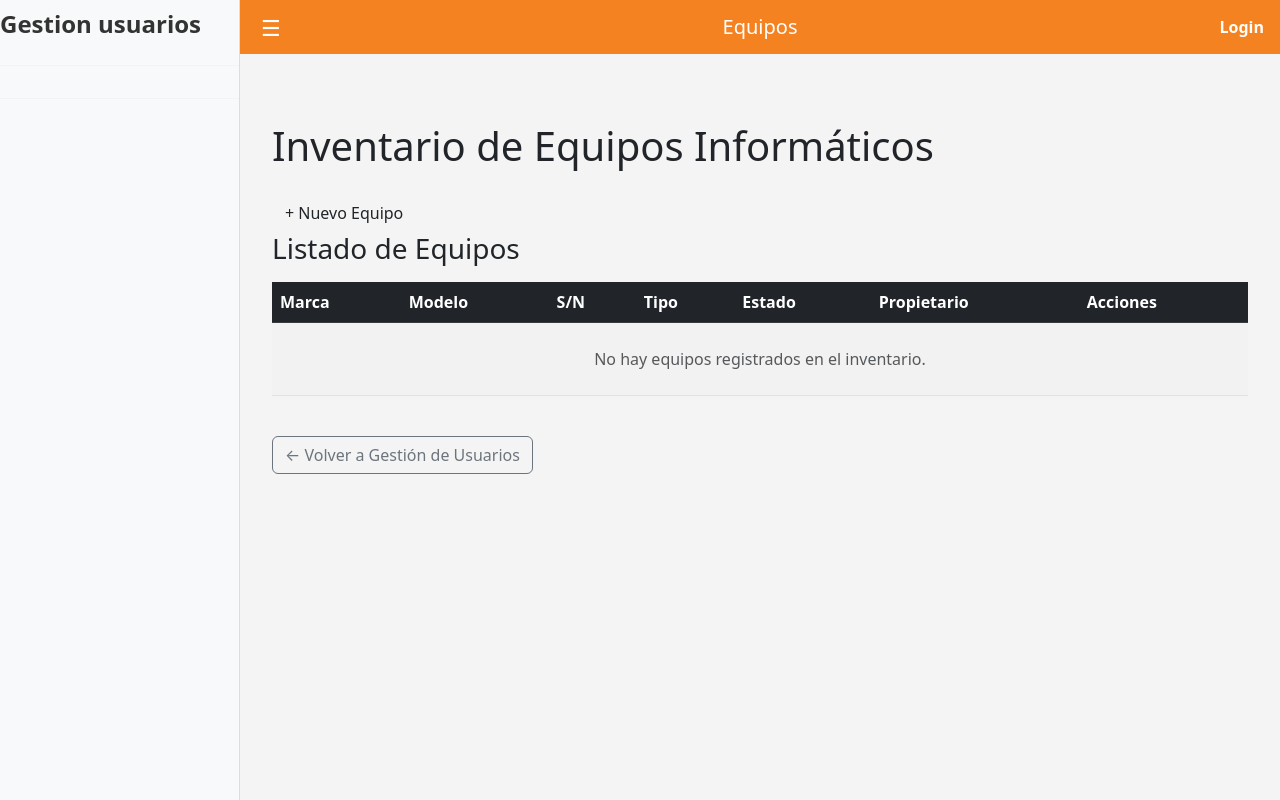
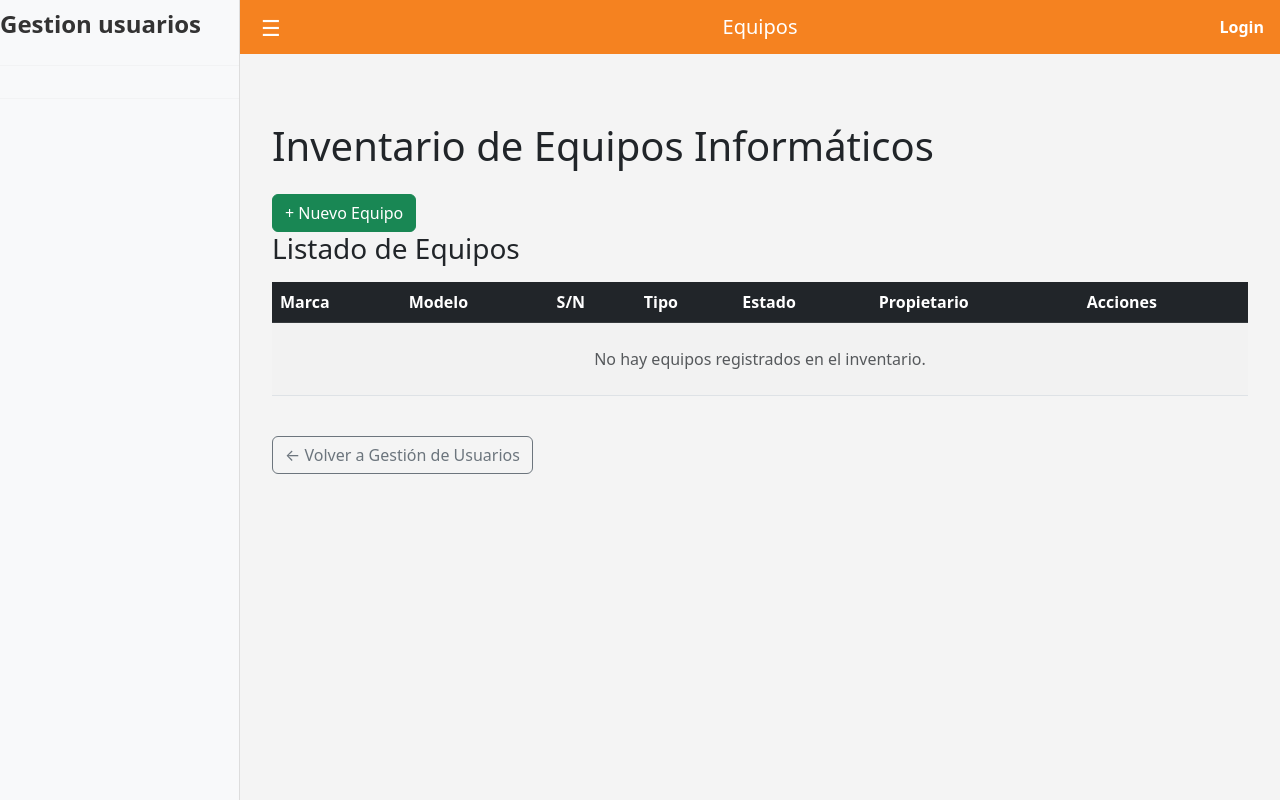
Before and after one commit to PabloPerezCalvete/gestionUsuariosPracticas, a Symfony app: template templates/equipo/index.html.twig in a window 1280 px wide. Run offline with Twig, Linux system fonts and the light colour scheme; the template is opened without the code that fills it, so the values that code supplies are empty; form fields are guessed from the names that the template uses; some libraries are stand-ins or nearby versions.

Commit message:
psuccess

```diff
--- a/templates/equipo/index.html.twig
+++ b/templates/equipo/index.html.twig
@@ -19,7 +19,7 @@
     {% endfor %}
 
 
-    <button class="btn btn-psuccess" type="button" data-bs-toggle="collapse" data-bs-target="#contenedorNuevoEquipo" aria-expanded="false" aria-controls="contenedorNuevoEquipo">
+    <button class="btn btn-success" type="button" data-bs-toggle="collapse" data-bs-target="#contenedorNuevoEquipo" aria-expanded="false" aria-controls="contenedorNuevoEquipo">
         <i class="fas fa-plus"></i> + Nuevo Equipo
     </button>
     {# FORMULARIO #}
```
